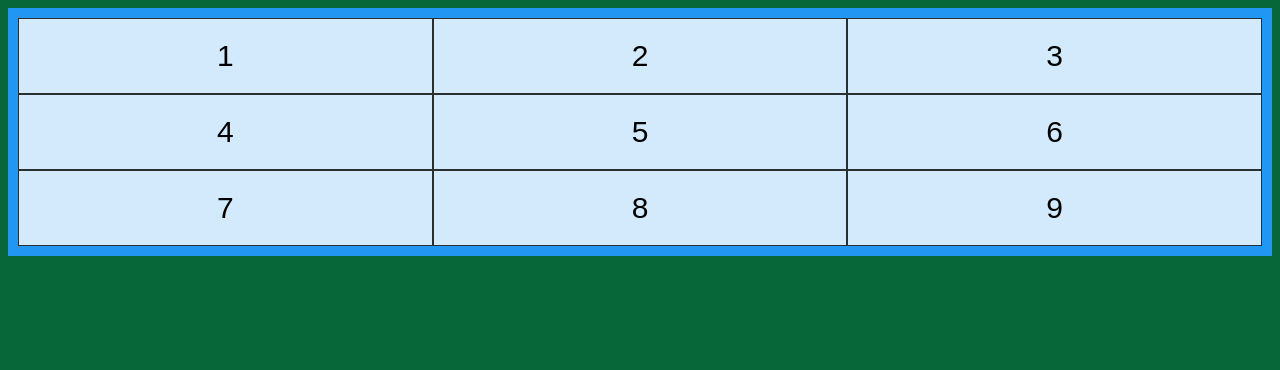
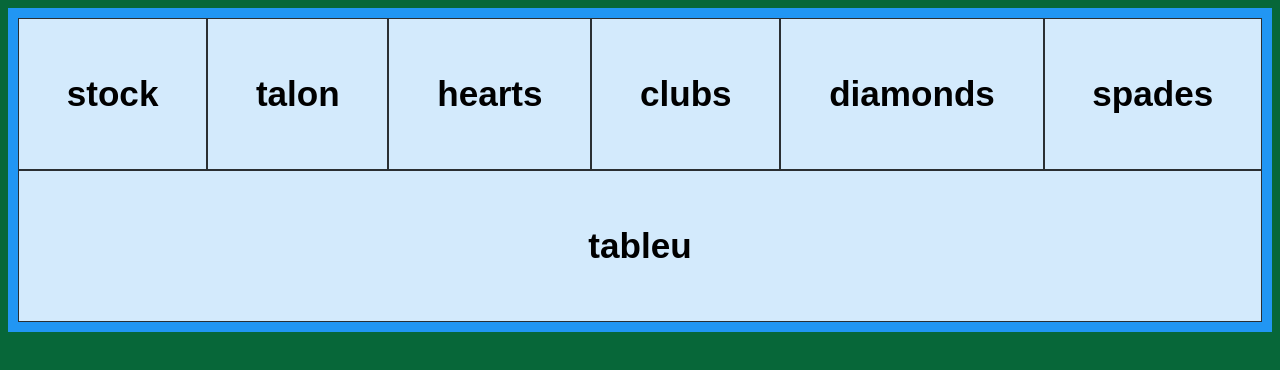
Before and after one commit to mjlomeli/cards, a website built with webpack: page templates/board.html in a window 1280 px wide. Built offline with nearby package versions, Linux system fonts and the light colour scheme.

Commit message:
finished board inheritance

```diff
--- a/src/scripts/board.mjs
+++ b/src/scripts/board.mjs
@@ -4,25 +4,54 @@
  */
 
 class Board {
-    constructor(rows, columns){
-        this.tableauSize = 7;
-        this.foundationSize = 4;
-        this.tableau = Array.from(Array(this.tableauSize), () => Array(3).fill(0));
-        this.foundations = Array.from(Array(this.foundationSize), () => Array(3).fill(0));
-        this.stock = []; // the face down deck
-        this.talon = []; // drawn the face up cards
+    constructor(...gridTemplateAreas){
+        this.gridAreasStyle = gridTemplateAreas;
+        this.index = {}
+        this.areas = [];
+
+        this.rootElement = null;
+
     }
 
-    async build(){
+    buildBoard(){
+        this.filter();
+        this.createGridContainer()
     }
 
-    getElement(row, column){
-        return this.grid[row][column]
+    filter(){
+        let set = new Set();
+        this.gridAreasStyle.forEach(row => {
+            row.split(" ").forEach(set.add, set)
+        });
+        this.areas = Array.from(set);
+        this.areas.forEach(key => this.index[key] = null);
     }
 
-    pushElement(row, column, element){
+    createGridContainer(){
+        this.rootElement = document.createElement('div');
+        this.rootElement.className = "grid-container";
+        let style = this.gridAreasStyle.map(r =>`'${r}'`);
+        this.rootElement.style = `grid-template-areas:${style.join(' ')}`;
+
+        this.areas.forEach(area => {
+            let div = document.createElement('div');
+            div.className = "grid-item";
+            div.style = `grid-area: ${area}`;
+            div.id = `${area}`;
+            this.index[area] = div;
+            this.rootElement.appendChild(div);
+        });
+
+    }
+
+    enableDrop(area){
+
+    }
+
+    disableDrop(area){
+
     }
 }
 
 
-export default Board
+export {Board}
--- a/src/test/board_test.mjs
+++ b/src/test/board_test.mjs
@@ -1,15 +1,23 @@
 import {isNodeJs, isBrowser, projectDirectory, openJson, product} from "../scripts/utilities/utilities.mjs";
-import {SolitaireDeck} from "../scripts/solitaire_deck.mjs";
+import {Board} from "../scripts/board.mjs";
 
 
 var main = function(){
     // code to run
     document.addEventListener("DOMContentLoaded", async () => {
-
+        let board = new Board('stock talon hearts clubs diamonds spades',
+        'tableu tableu tableu tableu tableu tableu');
+        board.buildBoard();
+        board.areas.forEach(area => {
+            let header = document.createElement('h3');
+            header.textContent = area;
+            board.index[area].appendChild(header);
+        });
+        document.body.appendChild(board.rootElement);
     });
 }
 
 // Way of detecting if running off Node.js or Browser
-if (isBrowser()){
+if (isBrowser() || isNodeJs()){
     main();
 }
--- a/templates/board.html
+++ b/templates/board.html
@@ -4,22 +4,10 @@
     <meta charset="UTF-8">
     <link rel="stylesheet" href="../src/styles/board.css"/>
     <link rel="stylesheet" href="../src/styles/card.css"/>
-
+    <script type="module" src="../src/test/board_test.mjs"></script>
     <title>Title</title>
 </head>
 <body>
-<div>
-    <div class="grid-container">
-        <div class="grid-item">1</div>
-        <div class="grid-item">2</div>
-        <div class="grid-item">3</div>
-        <div class="grid-item">4</div>
-        <div class="grid-item">5</div>
-        <div class="grid-item">6</div>
-        <div class="grid-item">7</div>
-        <div class="grid-item">8</div>
-        <div class="grid-item">9</div>
-    </div>
-</div>
+
 </body>
 </html>
```
Also changed, not shown: src/scripts/solitaire_board.mjs (+28 -23 lines), templates/solitaire_board.html (+0 -24 lines), templates/something.html (deleted, +0 -10 lines).
